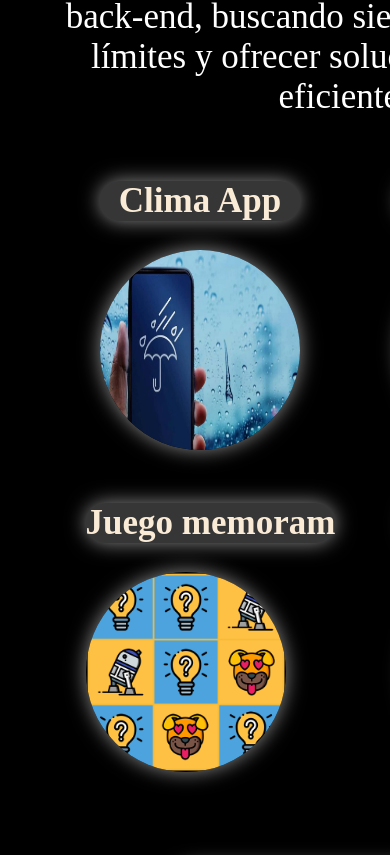
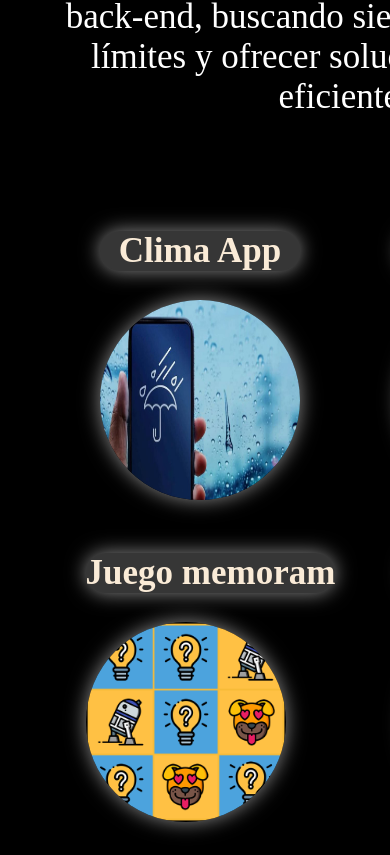
Before and after one commit to YanMFranco/PortafolioF, a React (Vite) app: page / in a window 390 px wide. Shown: the part 4249-5104 px from the top of the page. Built offline with nearby package versions, Linux system fonts and the light colour scheme.

Commit message:
correccion proyectos

```diff
--- a/src/components/css/Proyectos.css
+++ b/src/components/css/Proyectos.css
@@ -84,6 +84,9 @@
         width: 600px;
         height: 350px;
     }
+    .container-Proyectos .item2{
+        margin-top: 50px;
+    }
     .container-Proyectos .item2 h2{
         font-size: 35px;
     }
```
